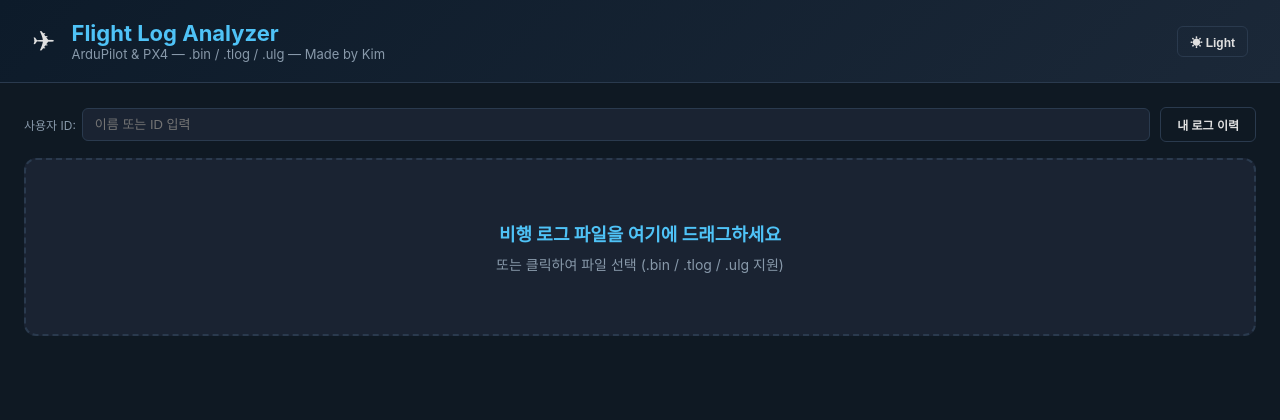
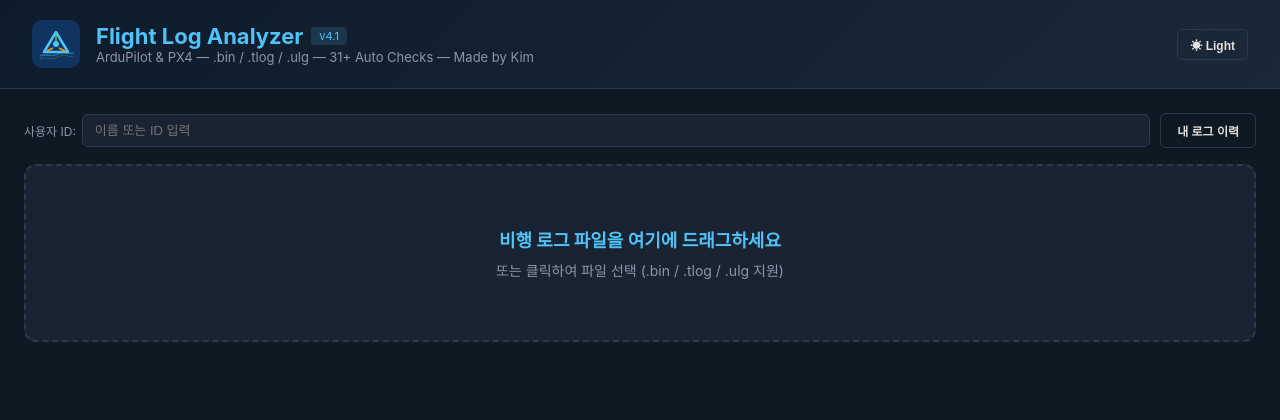
Before and after one commit to krill0188/ardupilot-log-analyzer, a FastAPI app: page / in a window 1280 px wide. Shown: the top 420 px of the page. Run offline with FastAPI, Linux system fonts and the light colour scheme; parts of the project's set-up code (start-up, migrations or seed data) failed here and were passed over; some libraries are stand-ins or nearby versions.

Commit message:
Add SVG logo + version badge + updated header branding
Co-Authored-By: Claude Opus 4.6 (1M context) <noreply@anthropic.com>

```diff
--- a/web/templates/index.html
+++ b/web/templates/index.html
@@ -166,10 +166,23 @@ border:1px solid transparent;transition:all .2s;white-space:nowrap;}
 <body>
 
 <div class="header">
-  <div style="font-size:28px;">&#9992;</div>
+  <!-- SVG Logo -->
+  <svg width="48" height="48" viewBox="0 0 48 48" fill="none" xmlns="http://www.w3.org/2000/svg" style="flex-shrink:0;">
+    <rect width="48" height="48" rx="10" fill="#0f3460"/>
+    <path d="M12 32 L24 12 L36 32 Z" fill="none" stroke="#4fc3f7" stroke-width="2.5" stroke-linejoin="round"/>
+    <circle cx="24" cy="24" r="3" fill="#4fc3f7"/>
+    <line x1="24" y1="21" x2="24" y2="14" stroke="#66bb6a" stroke-width="1.5"/>
+    <line x1="21" y1="28" x2="15" y2="31" stroke="#ff9800" stroke-width="1.5"/>
+    <line x1="27" y1="28" x2="33" y2="31" stroke="#ff9800" stroke-width="1.5"/>
+    <path d="M8 36 C14 33, 20 38, 26 34 C32 30, 38 35, 42 33" stroke="#4fc3f7" stroke-width="1.5" opacity="0.4" fill="none"/>
+    <path d="M8 39 C14 36, 20 41, 26 37 C32 33, 38 38, 42 36" stroke="#66bb6a" stroke-width="1" opacity="0.3" fill="none"/>
+  </svg>
   <div style="flex:1;">
-    <h1>Flight Log Analyzer</h1>
-    <div class="sub">ArduPilot &amp; PX4 — .bin / .tlog / .ulg &mdash; Made by Kim</div>
+    <h1 style="display:flex;align-items:center;gap:8px;">
+      Flight Log Analyzer
+      <span style="font-size:11px;padding:2px 8px;border-radius:4px;background:rgba(79,195,247,0.15);color:var(--blue);font-weight:400;vertical-align:middle;">v4.1</span>
+    </h1>
+    <div class="sub">ArduPilot &amp; PX4 &mdash; .bin / .tlog / .ulg &mdash; 31+ Auto Checks &mdash; Made by Kim</div>
   </div>
   <button onclick="toggleTheme()" class="btn btn-outline" style="padding:6px 12px;font-size:12px;" id="themeBtn">&#9728; Light</button>
 </div>
```
Also changed, not shown: README.md.
